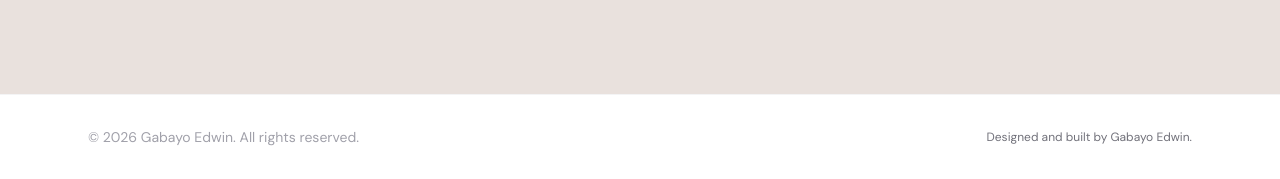
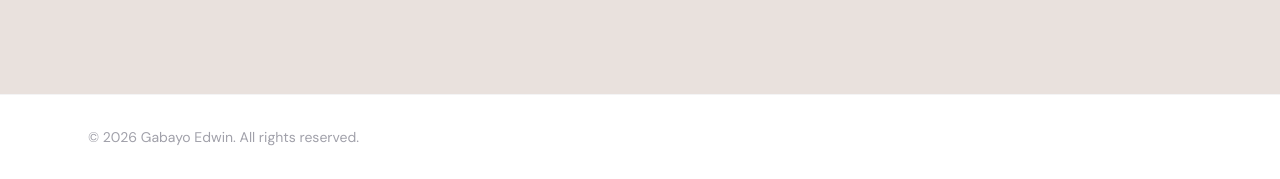
Before and after one commit to lusta238/my-portolio, a plain HTML site: page index.html in a window 1280 px wide. Shown: the part 4350-4529 px from the top of the page. Drawn offline with nearby package versions, Linux system fonts and the light colour scheme.

Commit message:
footer_update

```diff
--- a/index.html
+++ b/index.html
@@ -385,7 +385,6 @@ tailwind.config = {
 <footer class="border-t border-zinc-100 dark:border-zinc-900">
   <div class="max-w-6xl mx-auto px-6 py-8 flex flex-col sm:flex-row items-center justify-between gap-4">
     <p class="text-sm text-zinc-400">© <span id="yr"></span> Gabayo Edwin. All rights reserved.</p>
-    <p class="text-xs text-zinc-500">Designed and built by Gabayo Edwin.</p>
   </div>
 </footer>
 
```
